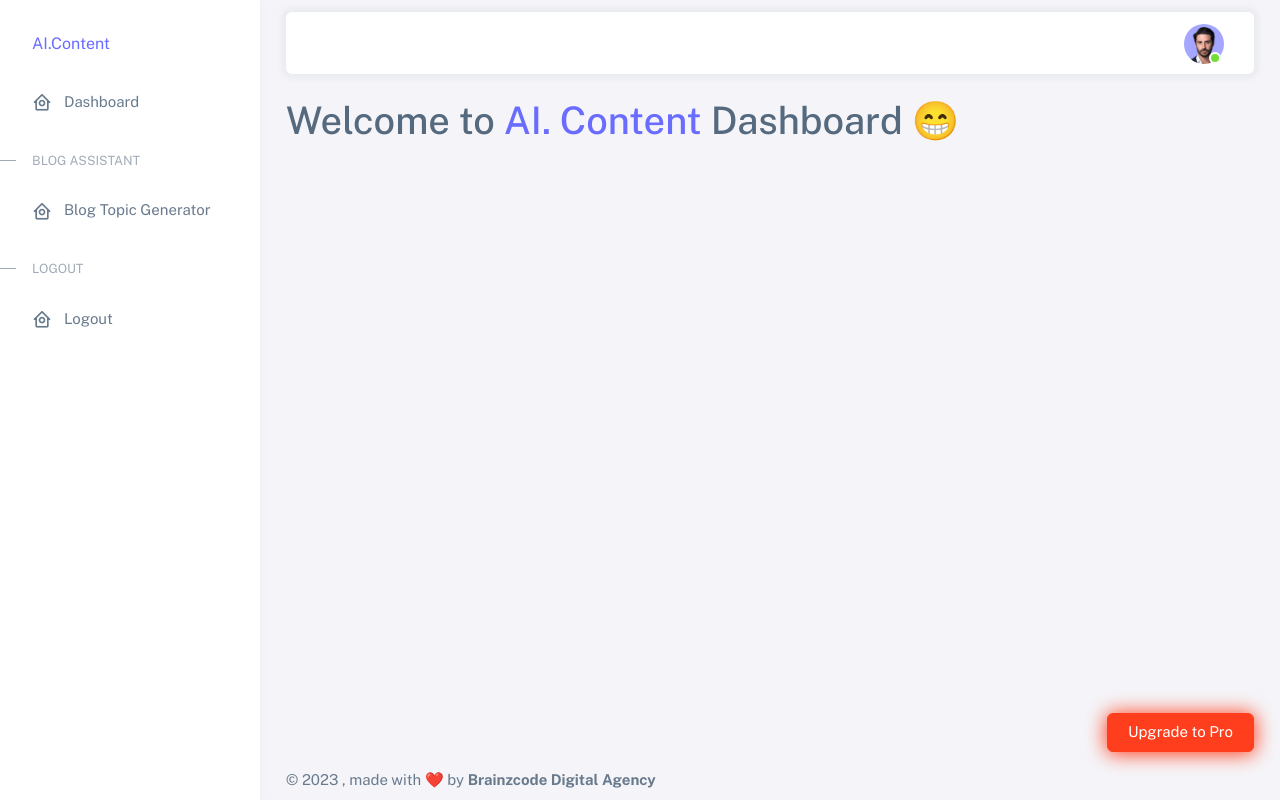
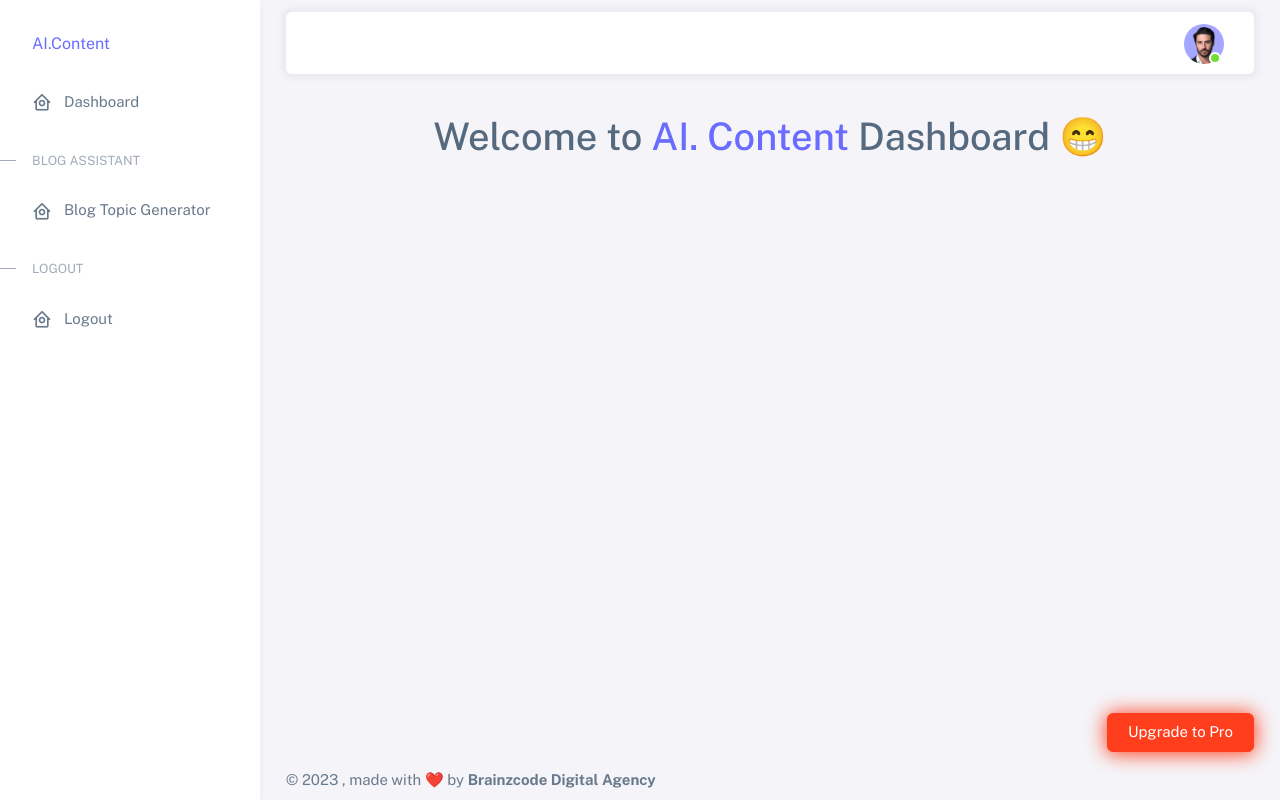
Before and after one commit to brainzcode/aicontent, a Django app: page /dashboard/home in a window 1280 px wide. Run offline with Django 4.2, Linux system fonts and the light colour scheme; the visitor is signed in with stand-in values (Sample User, id 1); some libraries are stand-ins or nearby versions.

Commit message:
static file loaded in dashboard

```diff
--- a/templates/dashboard/home.html
+++ b/templates/dashboard/home.html
@@ -6,11 +6,13 @@
 <!-- Content -->
 
 <div class="container-fluid flex-grow-1 container-p-y">
-	<h1
-		>Welcome to <a href="#">AI. <span class="text-primary">Content</span></a
+	<div class="layout-demo-wrapper">
+		<h1
+			>Welcome to <a href="#">AI. <span class="text-primary">Content</span></a
+			>
+			Dashboard 😁</h1
 		>
-		Dashboard 😁</h1
-	>
+	</div>
 </div>
 
 <!-- / Content -->
```
